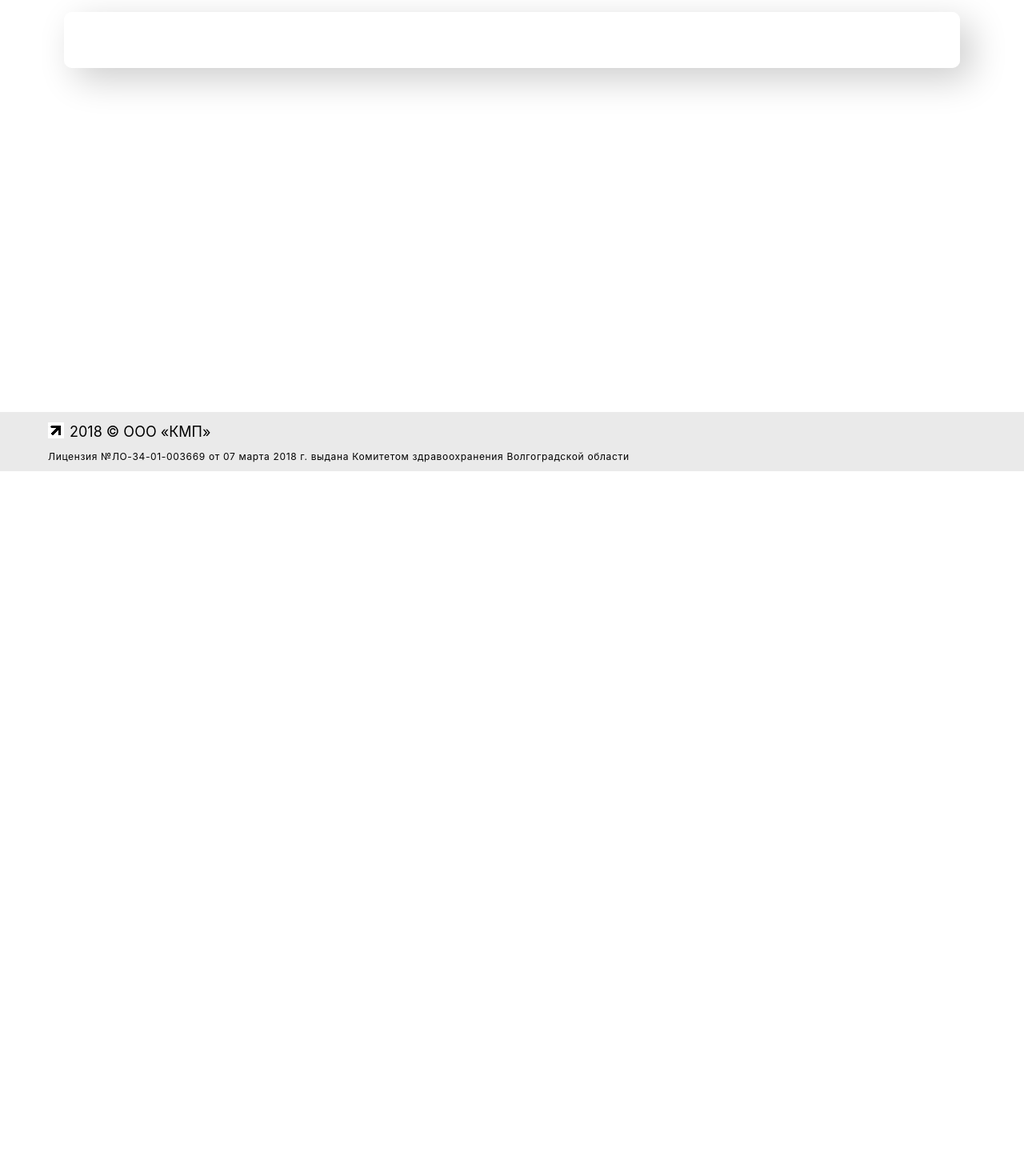
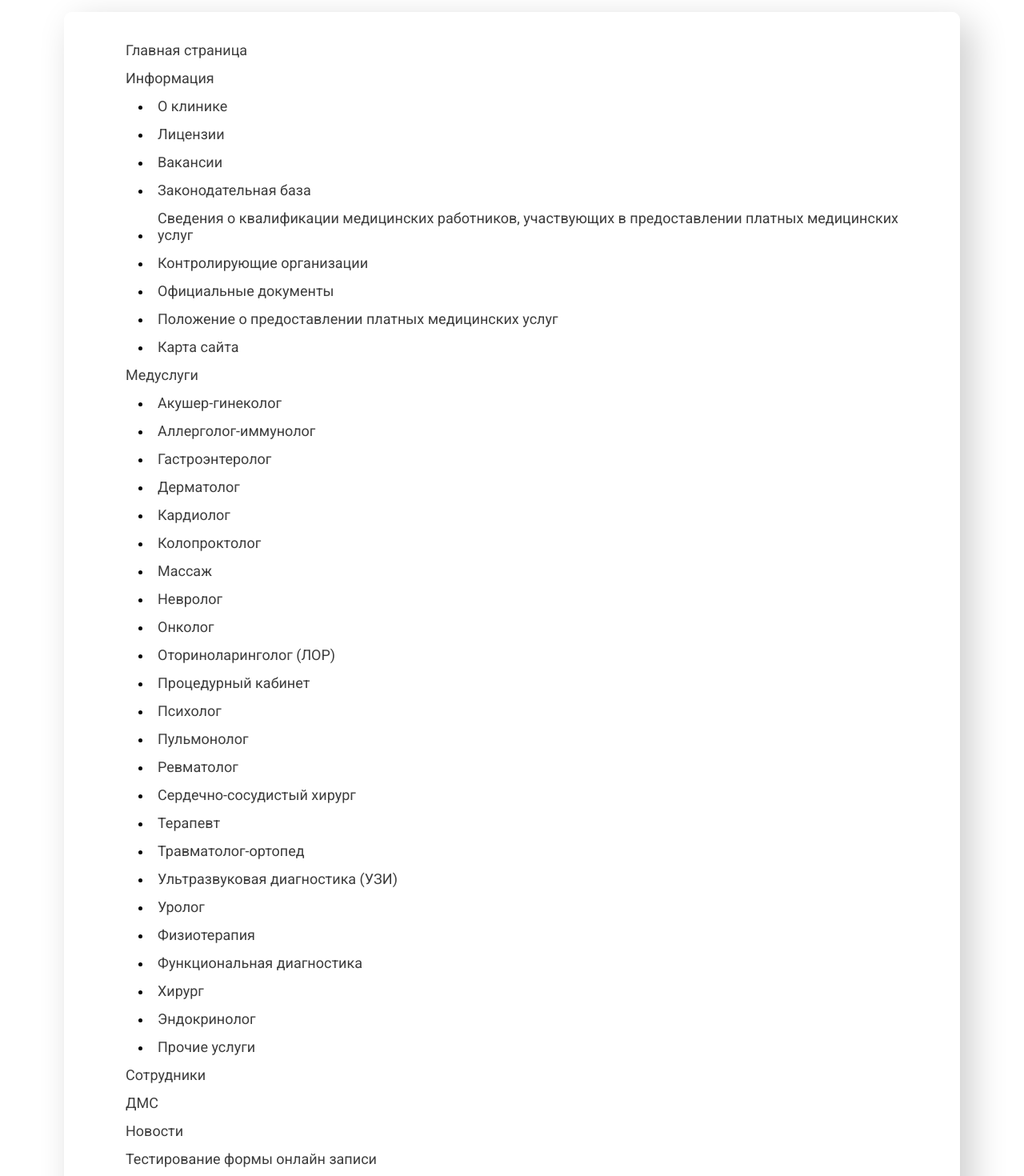
Before and after one commit to CanUFeelMyHeart/expertPlus, a React (Create React App) app in the folder medical-clinic-expert/: page /info/sitemap in a window 1280 px wide. Shown: the part 260-1730 px from the top of the page at 80% size. Before the commit the page ends 849 px from the top, so only its background shows below. Built offline with nearby package versions, Linux system fonts and the light colour scheme; the HTML template or start-up script is replaced by a standard one.

Commit message:
map page is set

```diff
--- a/medical-clinic-expert/src/pages/InformationPage/InfoMapPage/InfoMapPage.css
+++ b/medical-clinic-expert/src/pages/InformationPage/InfoMapPage/InfoMapPage.css
@@ -0,0 +1,25 @@
+.infoMapPageButton__ul {
+    margin-left: 40px;
+}
+
+.infoMapPageButton {
+    font-family: "Roboto";
+    font-style: normal;
+    font-weight: 400;
+    color: #3d3d3d;
+    font-size: 16px;
+    padding: 7px;
+    align-items: left;
+    cursor: pointer;
+    background-color: transparent;
+}
+
+.infoMapPageButton__h3 {
+    text-align: left;
+}
+
+.infoMapPageButton:hover {
+    color: #005bb1;
+    font-weight: 500;
+    /* transform: scale(1.01); */
+}
--- a/medical-clinic-expert/src/pages/InformationPage/InfoMapPage/InfoMapPage.jsx
+++ b/medical-clinic-expert/src/pages/InformationPage/InfoMapPage/InfoMapPage.jsx
@@ -1,10 +1,14 @@
 import React from "react";
 import { InformationContainerComponent } from "../../../components/InformationContainerComponent/InformationContainerComponent";
+import { InfoMapPageComponent } from "./InfoMapPageComponent";
+import { mapPageInformation } from "./MapPageInformation";
 
 export const InfoMapPage = () => {
     return (
         <div className="InfoMapPage">
-            <InformationContainerComponent header="Карта сайта"></InformationContainerComponent>
+            <InformationContainerComponent header="Карта сайта">
+                <InfoMapPageComponent info={mapPageInformation} />
+            </InformationContainerComponent>
         </div>
     );
 };
--- /dev/null
+++ b/medical-clinic-expert/src/pages/InformationPage/InfoMapPage/InfoMapPageComponent.jsx
@@ -0,0 +1,43 @@
+import React from "react";
+import { useNavigate } from "react-router-dom";
+import "./InfoMapPage.css";
+
+export const InfoMapPageComponent = (props) => {
+    const navigate = useNavigate();
+
+    function handleClick(ref) {
+        navigate(ref);
+    }
+
+    return (
+        <div>
+            {props.info.map((information, index) => (
+                <>
+                    <button
+                        key={index}
+                        className="infoMapPageButton"
+                        onClick={(e) => handleClick(information.ref)}
+                    >
+                        <h3 className="infoMapPageButton__h3">
+                            {information.name}
+                        </h3>
+                    </button>
+                    <ul className="infoMapPageButton__ul">
+                        {information.innerInfo.map((innerInfo, index) => (
+                            <li key={index}>
+                                <button
+                                    className="infoMapPageButton"
+                                    onClick={(e) => handleClick(innerInfo.ref)}
+                                >
+                                    <h3 className="infoMapPageButton__h3">
+                                        {innerInfo.name}
+                                    </h3>
+                                </button>
+                            </li>
+                        ))}
+                    </ul>
+                </>
+            ))}
+        </div>
+    );
+};
--- /dev/null
+++ b/medical-clinic-expert/src/pages/InformationPage/InfoMapPage/MapPageInformation.jsx
@@ -0,0 +1,82 @@
+export const mapPageInformation = [
+    { name: "Главная страница", innerInfo: [], ref: "/" },
+    {
+        name: "Информация",
+        innerInfo: [
+            { name: "О клинике", ref: "/info/about" },
+            { name: "Лицензии", ref: "/info/licence" },
+            { name: "Вакансии", ref: "/info/jobs" },
+            { name: "Законодательная база", ref: "/info/docs" },
+            {
+                name: "Сведения о квалификации медицинских работников, участвующих в предоставлении платных медицинских услуг",
+                ref: "/info/svedeniya-o-kvalifikaczii-mediczinskix-rabotnikov",
+            },
+            { name: "Контролирующие организации", ref: "/info/control-org" },
+            {
+                name: "Официальные документы",
+                ref: "/info/oficialnyie-dokumenty",
+            },
+            {
+                name: "Положение о предоставлении платных медицинских услуг",
+                ref: "/info/polozhenie-o-predostavlenii-platnyix-mediczinskix-uslug",
+            },
+            { name: "Карта сайта", ref: "/info/sitemap" },
+        ],
+        ref: "",
+    },
+    {
+        name: "Медуслуги",
+        innerInfo: [
+            { name: "Акушер-гинеколог", ref: "/services/ginekolog" },
+            {
+                name: "Аллерголог-иммунолог",
+                ref: "/services/allergolog-immunolog",
+            },
+            { name: "Гастроэнтеролог", ref: "/services/gastroenterolog" },
+            { name: "Дерматолог", ref: "/services/dermatolog" },
+            { name: "Кардиолог", ref: "/services/kardiolog" },
+            { name: "Колопроктолог", ref: "/services/koloproktolog" },
+            { name: "Массаж", ref: "/services/massage" },
+            { name: "Невролог", ref: "/services/nevrolog" },
+            { name: "Онколог", ref: "/services/onkolog" },
+            {
+                name: "Оториноларинголог (ЛОР)",
+                ref: "/services/otorinolaringolog",
+            },
+            {
+                name: "Процедурный кабинет",
+                ref: "/services/proczedurnyij-kabinet",
+            },
+            { name: "Психолог", ref: "/services/psikholog" },
+            { name: "Пульмонолог", ref: "/services/pulmonolog" },
+            { name: "Ревматолог", ref: "/services/revmatolog" },
+            {
+                name: "Сердечно-сосудистый хирург",
+                ref: "/services/serdechno-sosudistiy-hirurg",
+            },
+            { name: "Терапевт", ref: "/services/terapevt" },
+            {
+                name: "Травматолог-ортопед",
+                ref: "/services/travmatolog-ortoped",
+            },
+            {
+                name: "Ультразвуковая диагностика (УЗИ)",
+                ref: "/services/ultrazvukovaya-diagnostika",
+            },
+            { name: "Уролог", ref: "/services/urolog" },
+            { name: "Физиотерапия", ref: "/services/fizioterapiya" },
+            {
+                name: "Функциональная диагностика",
+                ref: "/services/funkczionalnaya-diagnostika",
+            },
+            { name: "Хирург", ref: "/services/xirurg" },
+            { name: "Эндокринолог", ref: "/services/endokrinolog" },
+            { name: "Прочие услуги", ref: "/services/prochie-uslugi" },
+        ],
+    },
+    {name: "Сотрудники", innerInfo: [], ref: "/doctors" },
+    {name: "ДМС", innerInfo: [], ref: "/dms" },
+    {name: "Новости", innerInfo: [], ref: "" },
+    {name: "Тестирование формы онлайн записи", innerInfo: [], ref: "/online-test" },
+    {name: "Новости", innerInfo: [], ref: "/contacts" }
+];
```
